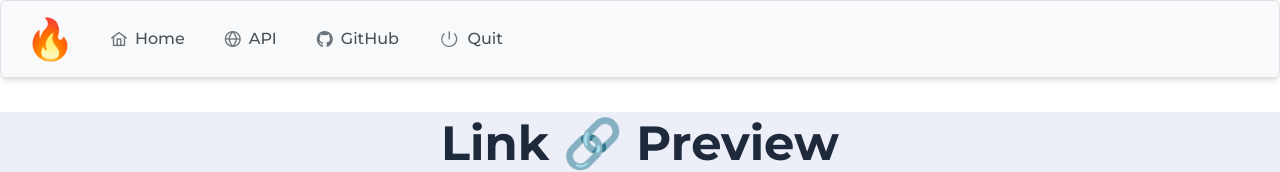
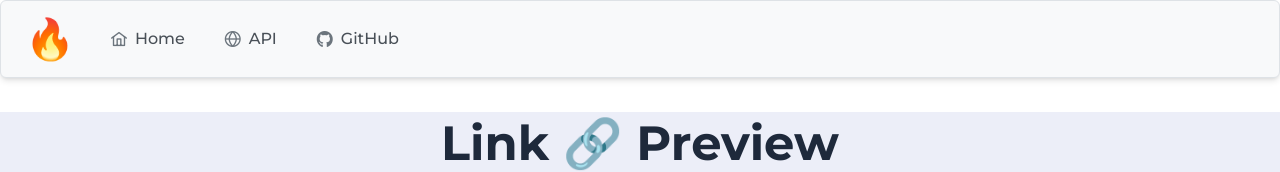
Before and after one commit to rohitdhas/link-preview-generator, a Next.js app: page / in a window 1280 px wide. Shown: the top 172 px of the page. Built offline with nearby package versions, Linux system fonts and the light colour scheme.

Commit message:
removed quit button from nav

```diff
--- a/components/navbar.jsx
+++ b/components/navbar.jsx
@@ -25,11 +25,6 @@
           .open("https://github.com/rohitdhas/link-preview-generator", "_blank")
           .focus(),
     },
-    {
-      label: "Quit",
-      icon: "pi pi-fw pi-power-off",
-      command: () => window.close(),
-    },
   ];
 
   return (
--- a/pages/index.js
+++ b/pages/index.js
@@ -62,7 +62,7 @@
         <Toast ref={toastRef} />
         <div className="mt-[7rem]">
           <h1 className="text-3xl lg:text-5xl text-slate-800 font-bold text-center !leading-[1.3]">
-            Link 🔗 Preview <br /> Generator ✨
+            Link 🔗 Preview <br /> Generator ⚡
           </h1>
           <div className="flex flex-col lg:flex-row justify-center align items-center my-8 bg-white p-4 rounded-md w-min mx-auto shadow-md">
             <InputText
```
